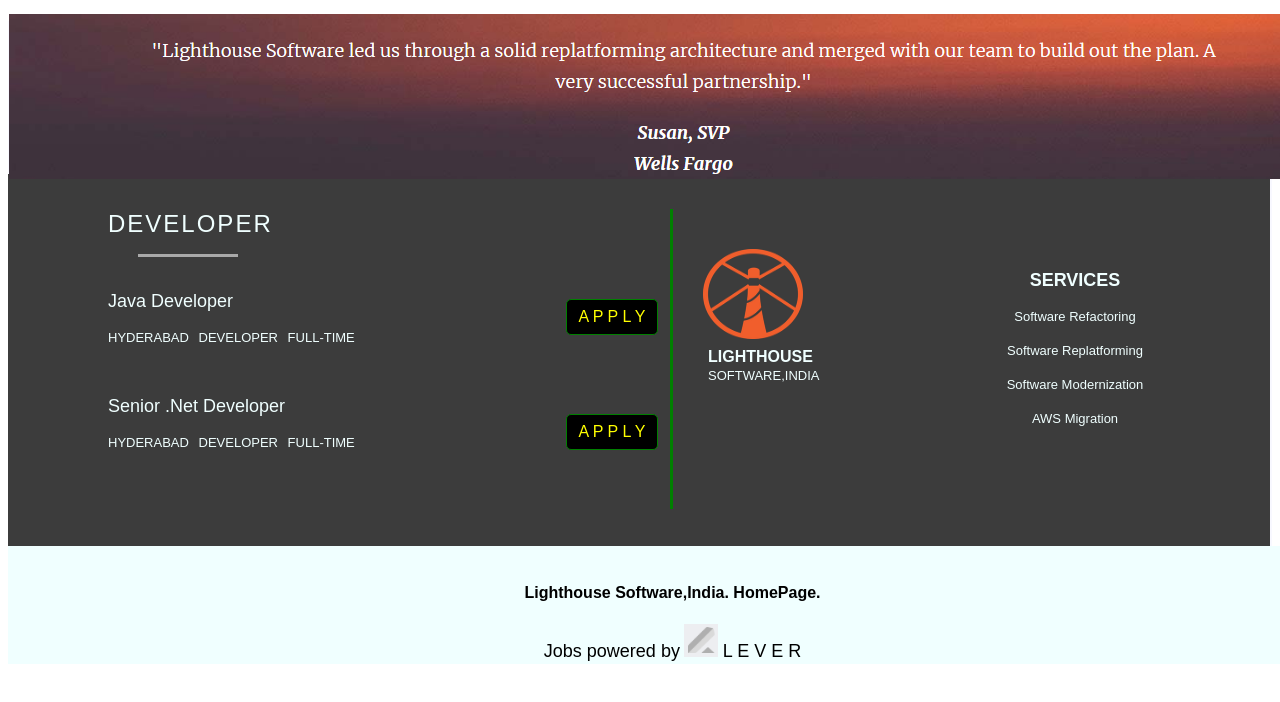
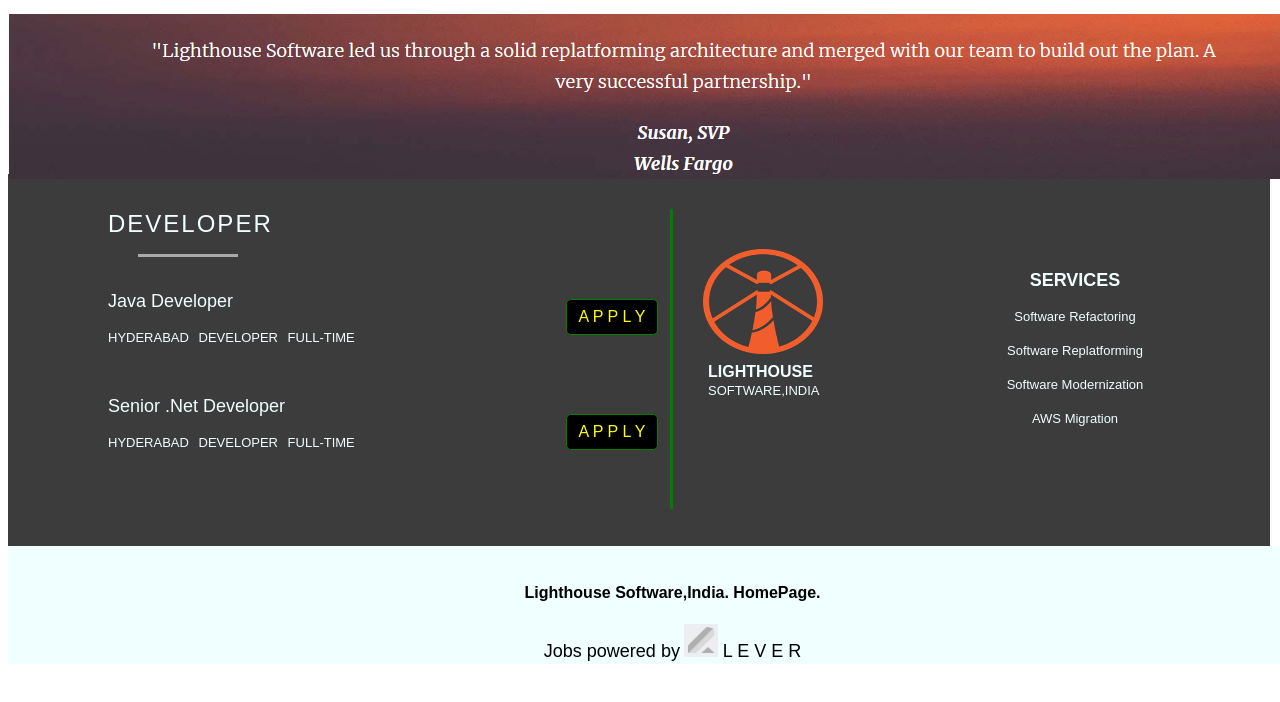
Before and after one commit to lighthouse1226/lh-india, a website: page Career.html in a window 1280 px wide. Shown: the part 94-796 px from the top of the page. Drawn offline with Linux system fonts and the light colour scheme.

Commit message:
added surendar changes

```diff
--- a/Career.html
+++ b/Career.html
@@ -162,7 +162,7 @@
            <div><a class="btn" href="JavaDeveloper.html">A P P L Y</a></div>
       <div><a class="btn1" href="DotNetDeveloper.html">A P P L Y</a></div>
       </div>
-    <div class="absolute1"><div class="vl"><div class="gallery"> <img src="round.png" alt="Light" width="100" height="90">
+    <div class="absolute1"><div class="vl"><div class="gallery"> <img src="round.png" alt="Light" width="120" height="105">
         <div class="desc"><b><font size="3">LIGHTHOUSE</font></b> <font size="-1">SOFTWARE,INDIA</font></div></div>
           <div class="ul">
               <p><font size="4"><b>SERVICES</b></font></p>
```
